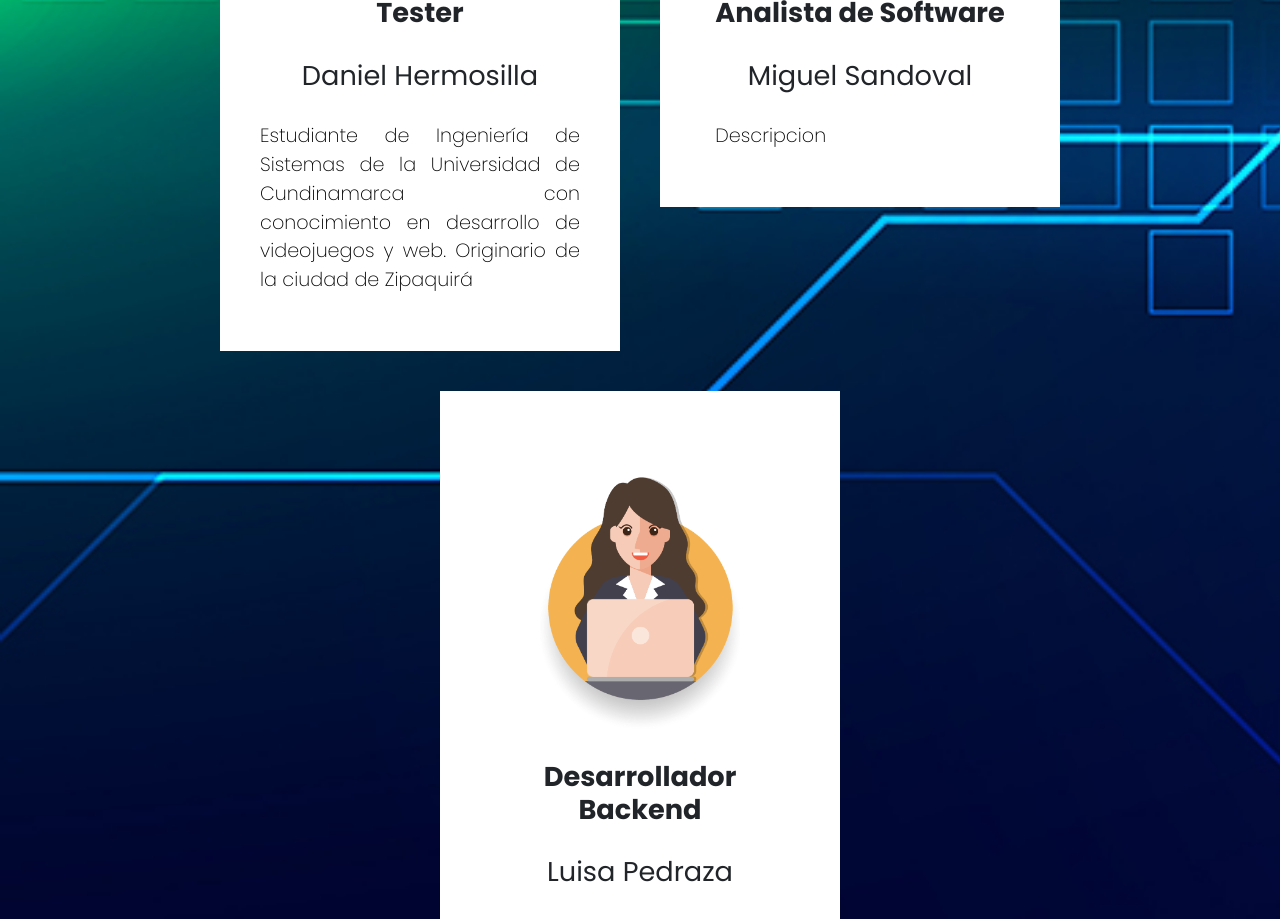
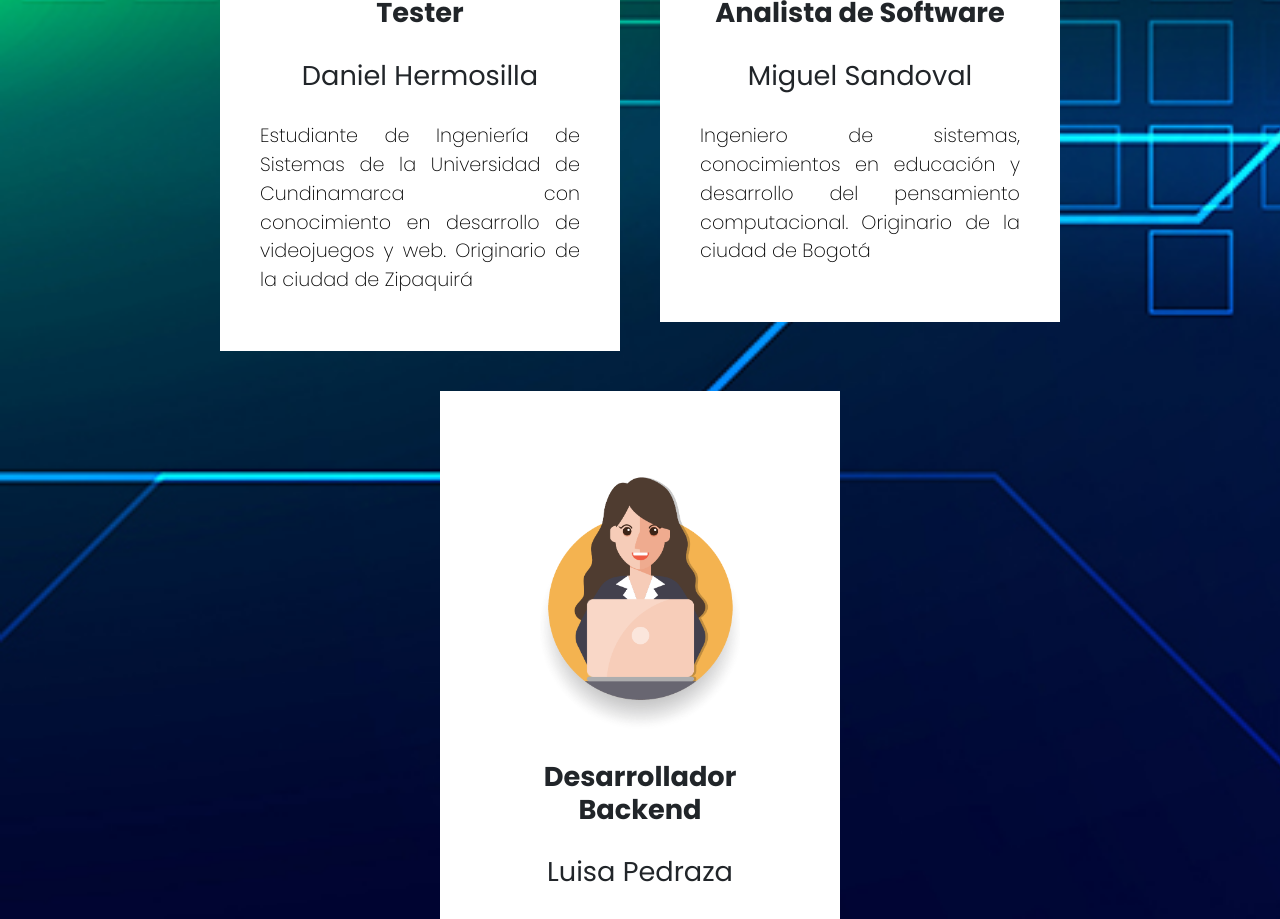
Before and after one commit to nelsonleal98/grupo30-reto, a Vue app: page / in a window 1280 px wide. Shown: the part 2960-3879 px from the top of the page. Built offline with nearby package versions, Linux system fonts and the light colour scheme; no server answers.

Commit message:
Agregado de descripción Miguel

```diff
--- a/src/App.vue
+++ b/src/App.vue
@@ -89,7 +89,7 @@ export default {
         {
           codigo:4,
           nombre:'Miguel Sandoval',
-          descripcion: 'Descripcion',
+          descripcion: 'Ingeniero de sistemas, conocimientos en educación y desarrollo del pensamiento computacional. Originario de la ciudad de Bogotá',
           rol:'Analista de Software',
           imagen:"./images/Miguel.png"
         },
```
